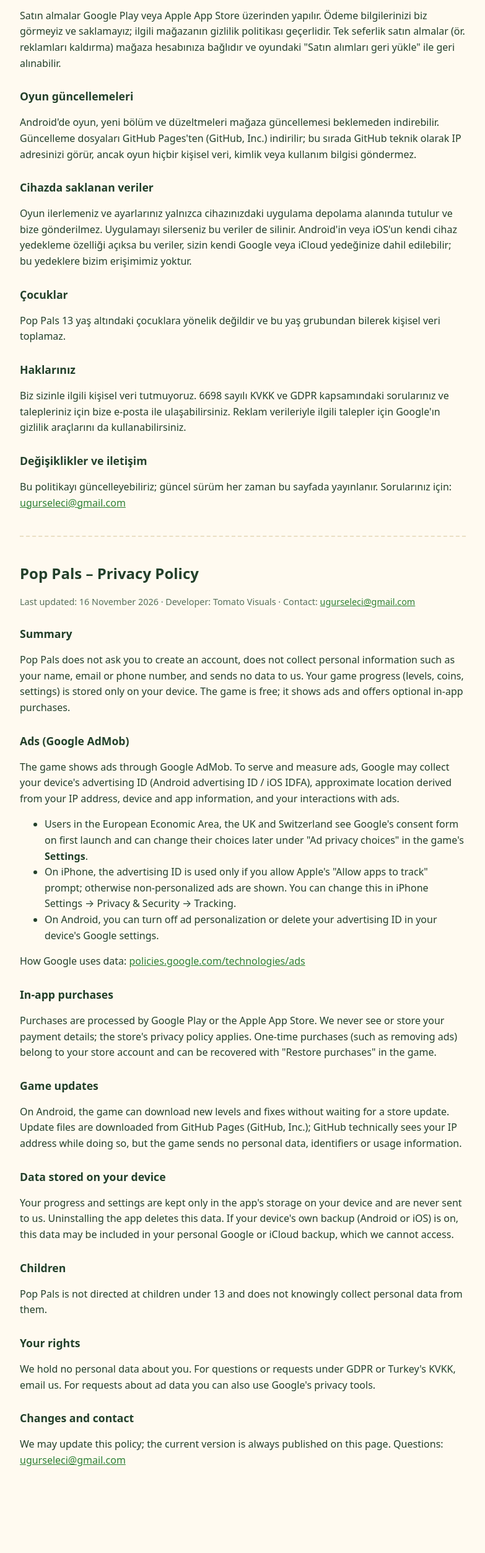
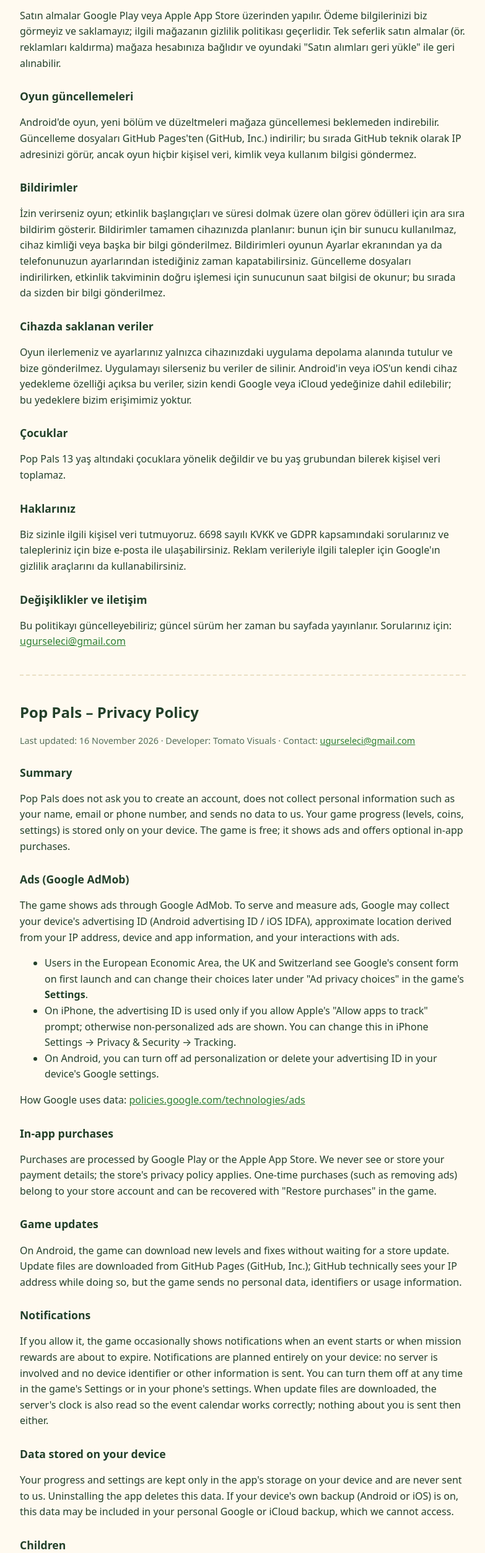
Before and after one commit to ugurseleci/pop-toplar-site, a plain HTML site: page gizlilik.html in a window 1280 px wide. Shown: the part 780-3285 px from the top of the page at 62% size, without its empty margins (248-1031 px from the left). Before the commit the page ends 3213 px from the top, so only its background shows below. Drawn offline with Linux system fonts and the light colour scheme.

Commit message:
Update site from pop-toplar

```diff
--- a/gizlilik.html
+++ b/gizlilik.html
@@ -37,6 +37,9 @@ a{color:#2d8034}nav{font-size:.9rem;margin-bottom:18px}
 <h2>Oyun güncellemeleri</h2>
 <p>Android'de oyun, yeni bölüm ve düzeltmeleri mağaza güncellemesi beklemeden indirebilir. Güncelleme dosyaları GitHub Pages'ten (GitHub, Inc.) indirilir; bu sırada GitHub teknik olarak IP adresinizi görür, ancak oyun hiçbir kişisel veri, kimlik veya kullanım bilgisi göndermez.</p>
 
+<h2>Bildirimler</h2>
+<p>İzin verirseniz oyun; etkinlik başlangıçları ve süresi dolmak üzere olan görev ödülleri için ara sıra bildirim gösterir. Bildirimler tamamen cihazınızda planlanır: bunun için bir sunucu kullanılmaz, cihaz kimliği veya başka bir bilgi gönderilmez. Bildirimleri oyunun Ayarlar ekranından ya da telefonunuzun ayarlarından istediğiniz zaman kapatabilirsiniz. Güncelleme dosyaları indirilirken, etkinlik takviminin doğru işlemesi için sunucunun saat bilgisi de okunur; bu sırada da sizden bir bilgi gönderilmez.</p>
+
 <h2>Cihazda saklanan veriler</h2>
 <p>Oyun ilerlemeniz ve ayarlarınız yalnızca cihazınızdaki uygulama depolama alanında tutulur ve bize gönderilmez. Uygulamayı silerseniz bu veriler de silinir. Android'in veya iOS'un kendi cihaz yedekleme özelliği açıksa bu veriler, sizin kendi Google veya iCloud yedeğinize dahil edilebilir; bu yedeklere bizim erişimimiz yoktur.</p>
 
@@ -74,6 +77,9 @@ a{color:#2d8034}nav{font-size:.9rem;margin-bottom:18px}
 <h2>Game updates</h2>
 <p>On Android, the game can download new levels and fixes without waiting for a store update. Update files are downloaded from GitHub Pages (GitHub, Inc.); GitHub technically sees your IP address while doing so, but the game sends no personal data, identifiers or usage information.</p>
 
+<h2>Notifications</h2>
+<p>If you allow it, the game occasionally shows notifications when an event starts or when mission rewards are about to expire. Notifications are planned entirely on your device: no server is involved and no device identifier or other information is sent. You can turn them off at any time in the game's Settings or in your phone's settings. When update files are downloaded, the server's clock is also read so the event calendar works correctly; nothing about you is sent then either.</p>
+
 <h2>Data stored on your device</h2>
 <p>Your progress and settings are kept only in the app's storage on your device and are never sent to us. Uninstalling the app deletes this data. If your device's own backup (Android or iOS) is on, this data may be included in your personal Google or iCloud backup, which we cannot access.</p>
 
```
